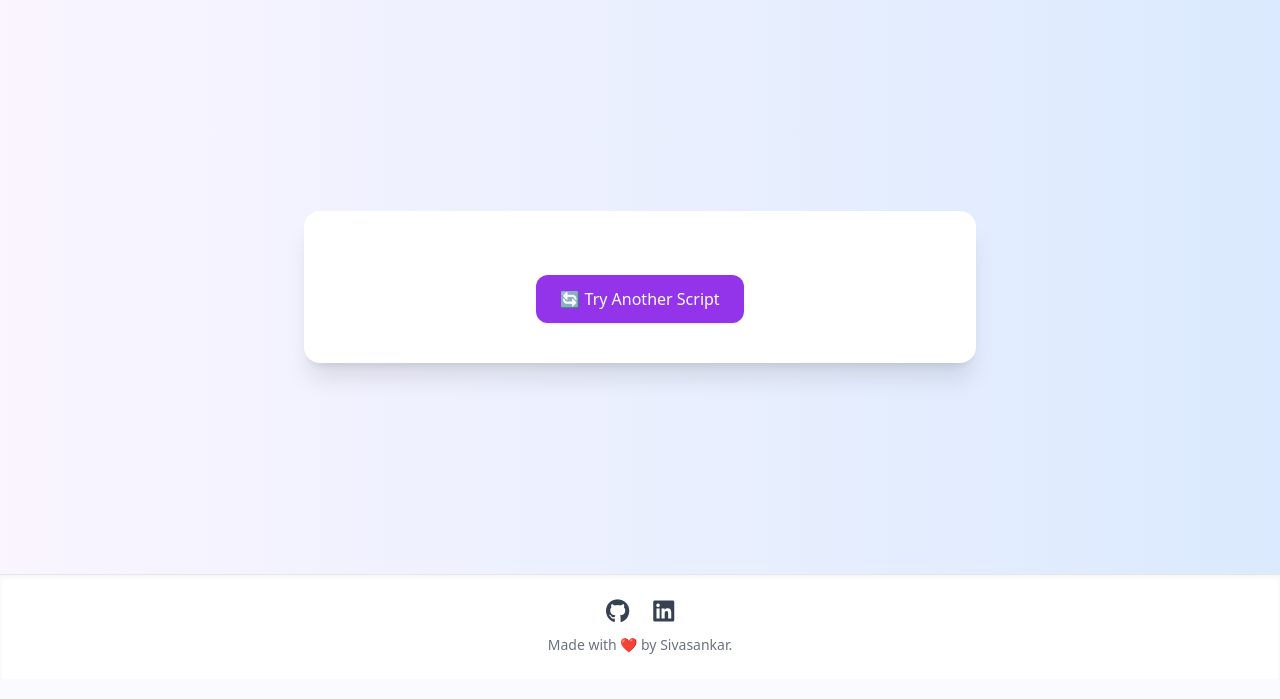
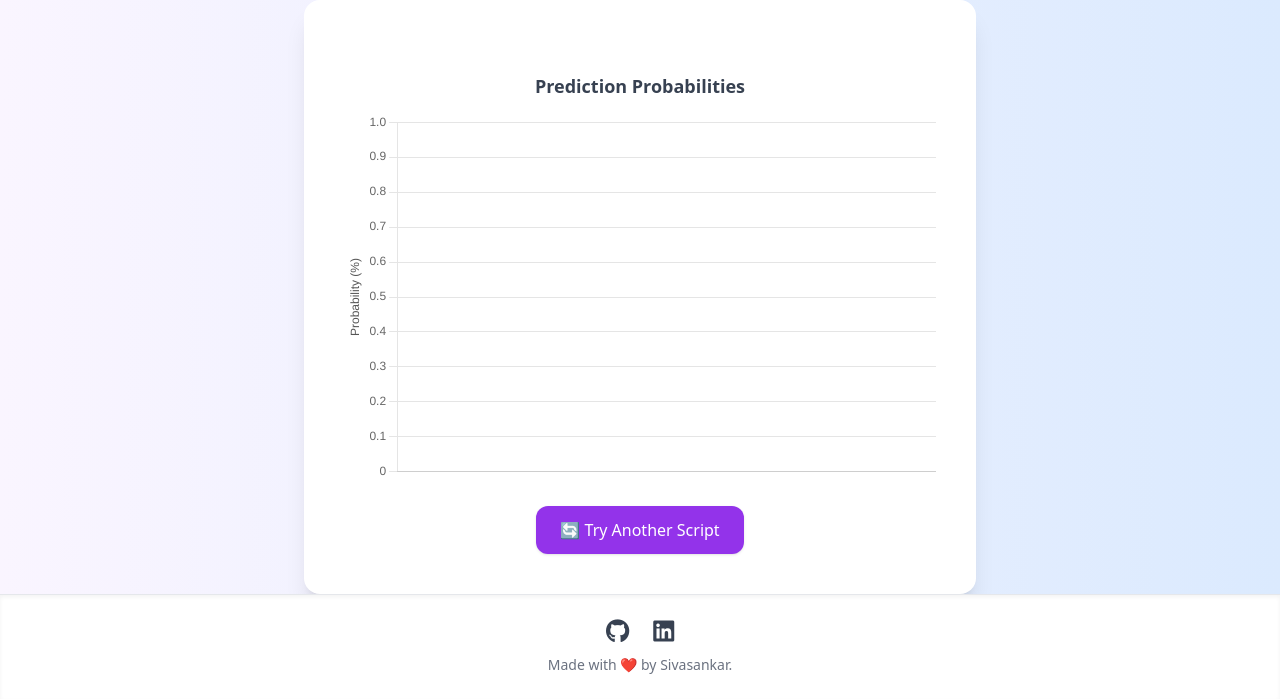
Before and after one commit to RACHAMADUGUSIVASANKAR/ScriptMood-prediction, a Flask app: template templates/result.html in a window 1280 px wide. Shown: the part 121-820 px from the top of the page. Before the commit the page ends 775 px from the top, so only its background shows below. Run offline with Flask 3, Linux system fonts and the light colour scheme; the template is opened without the code that fills it: most values are stand-ins (such as "Sample title", 1, 10 or a date in 2020); parts of the project's set-up code (start-up, migrations or seed data) failed here and were passed over; some libraries are stand-ins or nearby versions; some web fonts are replaced.

Commit message:
adding bar chat

```diff
--- a/app.py
+++ b/app.py
@@ -1,26 +1,39 @@
-# Importing essential libraries
 from flask import Flask, render_template, request
 import pickle
 
-# Load the Multinomial Naive Bayes model and CountVectorizer object from disk
-filename = 'movie-genre-mnb-model.pkl'
-classifier = pickle.load(open(filename, 'rb'))
+# Load model and vectorizer
+classifier = pickle.load(open('movie-genre-mnb-model.pkl','rb'))
 cv = pickle.load(open('cv-transform.pkl','rb'))
 
 app = Flask(__name__)
 
 @app.route('/')
 def home():
-	return render_template('index.html')
+    return render_template('index.html')
 
-@app.route('/predict',methods=['POST'])
+@app.route('/predict', methods=['POST'])
 def predict():
-    if request.method == 'POST':
-    	message = request.form['message']
-    	data = [message]
-    	vect = cv.transform(data).toarray()
-    	my_prediction = classifier.predict(vect)
-    	return render_template('result.html', prediction=my_prediction)
+    message = request.form['message']
+    data = [message]
+    vect = cv.transform(data).toarray()
+
+    # Prediction
+    my_prediction = classifier.predict(vect)
+
+    # Convert classes to list of strings
+    genres = [str(g) for g in classifier.classes_]
+    probs = [round(p * 100, 2) for p in classifier.predict_proba(vect)[0]]
+
+    # Map predicted index to genre name
+    predicted_genre = genres[int(my_prediction[0])]
+
+    return render_template(
+        'result.html',
+        prediction=my_prediction[0],        # send index
+        predicted_genre=predicted_genre,   # send actual genre name
+        genres=genres,                     # send list of genre names
+        probs=probs
+    )
 
 if __name__ == '__main__':
-	app.run(debug=True)
+    app.run(debug=True)
--- a/templates/result.html
+++ b/templates/result.html
@@ -55,6 +55,60 @@
         <h1 class="text-2xl font-bold">Predicted Mood: <span class="text-green-600">Thriller</span></h1>
       {% endif %}
 
+
+<!-- 📊 Probability Bar Chart -->
+<div class="mt-8" data-aos="fade-up" data-aos-delay="300">
+  <h3 class="text-lg font-semibold text-gray-700 mb-3">Prediction Probabilities</h3>
+  <canvas id="probChart" width="400" height="250"></canvas>
+</div>
+
+<script src="https://cdn.jsdelivr.net/npm/chart.js"></script>
+<script>
+const ctx = document.getElementById('probChart');
+
+// Ensure genres is a list of strings
+const genres = {{ genres | tojson | safe }};
+const probs = {{ probs | tojson | safe }};
+const predictedIndex = {{ prediction }}; // index of predicted genre
+
+// Highlight predicted genre
+const colors = genres.map((_, idx) =>
+    idx === predictedIndex ? 'rgba(147, 51, 234, 0.8)' : 'rgba(203, 213, 225, 0.8)'
+);
+
+new Chart(ctx, {
+    type: 'bar',
+    data: {
+        labels: genres, // ✅ x-axis shows genre names
+        datasets: [{
+            label: 'Probability (%)',
+            data: probs,
+            backgroundColor: colors,
+            borderColor: 'rgba(147, 51, 234, 1)',
+            borderWidth: 1,
+            borderRadius: 6
+        }]
+    },
+    options: {
+        scales: {
+            y: {
+                beginAtZero: true,
+                title: { display: true, text: 'Probability (%)', color: '#555' }
+            }
+        },
+        plugins: {
+            legend: { display: false },
+            tooltip: {
+                callbacks: { label: ctx => ctx.parsed.y + '%' }
+            }
+        }
+    }
+});
+</script>
+
+
+
+
       <!-- Try Again Button -->
       <a href="/"
          class="mt-6 inline-block px-6 py-3 bg-purple-600 text-white rounded-xl shadow hover:bg-purple-700 transition"
```
